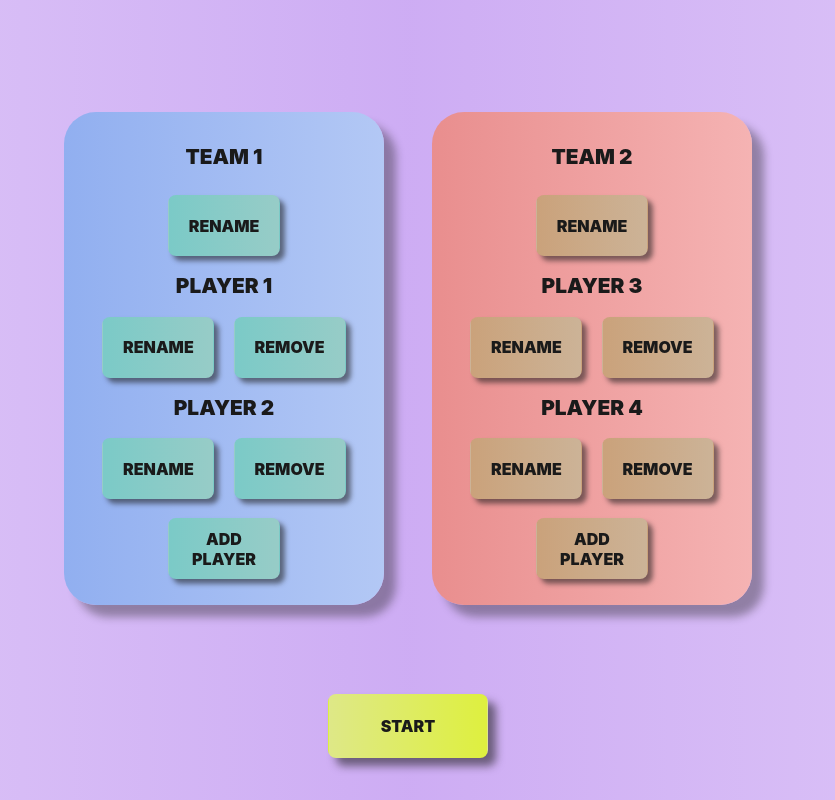
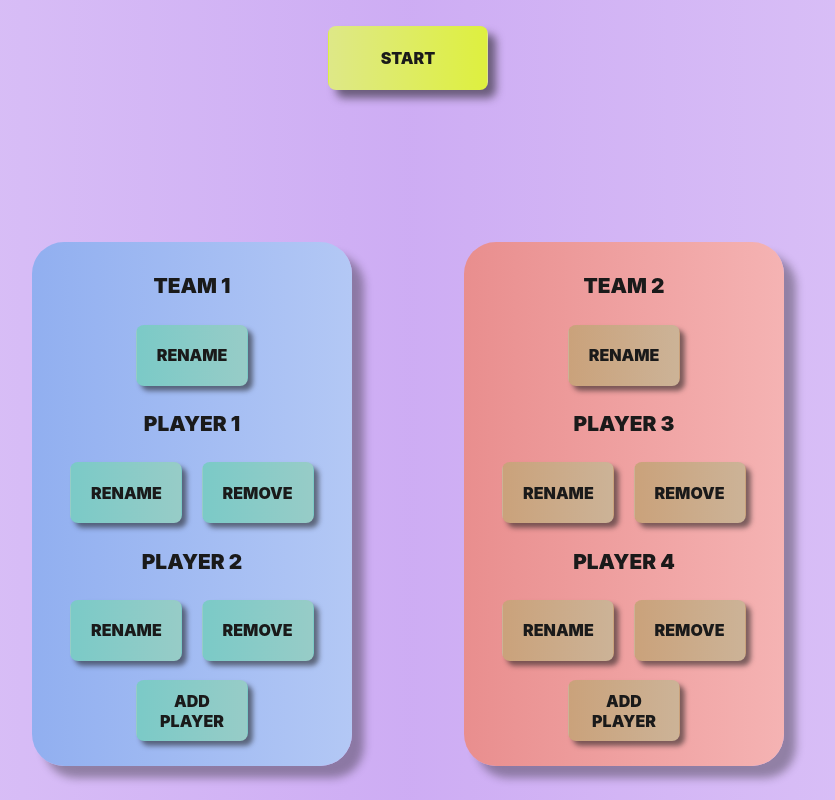
Before and after one commit to TurosIgor/taboo, a React (Vite) app in the folder taboo/: page /play/teams in a window 1280 px wide. Shown: the whole page, without its empty margins (232-1067 px from the left). Built offline with nearby package versions, Linux system fonts and the light colour scheme.

Commit message:
animations

```diff
--- a/taboo/src/components/Card/Card.jsx
+++ b/taboo/src/components/Card/Card.jsx
@@ -1,7 +1,9 @@
 import "./Card.css"
 import TabooLogo from "../../assets/TabooLogo.png"
+import { useMemo } from "react";
 
 export default function Card({ word, flipping, passed }) {
+    const memoizedTaboos = useMemo(() => word.taboo, [word])
 
     return (
         <div className="TabooCard" flipping={flipping.toString()} passed={passed.toString()} >
@@ -10,7 +12,7 @@ export default function Card({ word, flipping, passed }) {
                     <span className="Point">{word.point}</span>
                     <h2 className="Word">{word.word}</h2>
                     <div className="Taboos">
-                        {word.taboo.map((taboo, i) => <h3 key={`taboo${i * Date.now()}`} className="Taboo">{taboo}</h3>)}
+                        {memoizedTaboos.map((taboo, i) => <h3 key={`taboo${i}`} className="Taboo">{taboo}</h3>)}
                     </div>
                 </div>
                 <div className="TabooCardBack"><img src={TabooLogo} className="rotate" /></div>
--- a/taboo/src/components/Scoreboard/Scoreboard.css
+++ b/taboo/src/components/Scoreboard/Scoreboard.css
@@ -7,9 +7,6 @@ tr{
 }
 thead{
     background-image: linear-gradient(to right, rgb(222, 232, 135), rgb(222, 240, 63));
-}
-tbody{
-    border-radius: 1rem;
 }
 td{
     overflow-wrap: break-word;
@@ -24,9 +21,11 @@ td:last-child{
 .Scoreboard{
     margin-top: 2rem;
     height: 12rem;
-    width: 20rem;
+    width: 18rem;
     border-radius: 1rem;
-    padding: 1rem;
+    display: flex;
+    justify-content: center;
+    padding: 2rem;
     background-image: linear-gradient(to right, rgb(222, 232, 135), rgb(222, 240, 63));
 }
 tr:first-child td:first-child{
--- a/taboo/src/components/TeamForm/TeamForm.jsx
+++ b/taboo/src/components/TeamForm/TeamForm.jsx
@@ -1,6 +1,6 @@
 import { useState } from "react";
 
-export default function TeamForm ({ team, dispatch, teams }) {
+export default function TeamForm ({ team, dispatch, teams, started }) {
     const playersOfTeams = teams.map(team => team.players)
     const players = playersOfTeams[0].concat(playersOfTeams[1])
     const [renamingTeam, setRenamingTeam] = useState(false);
@@ -16,13 +16,13 @@ export default function TeamForm ({ team, dispatch, teams }) {
     }
 
     return (
-        <div className={`Team ${team.id}`} style={{"height":`${32 + (team.players.length - 2) * 8.2}rem`}} >
+        <div className={`Team ${team.id}`} started={started.toString()} style={started ? {} : {"height":`${32 + (team.players.length - 2) * 8.2}rem`}} >
             {renamingTeam ? <><input className="TeamNameInput" defaultValue={team.name} onChange={e => dispatch({type: "RENAME_TEAM", teamId: team.id, name: e.target.value || `Team ${team.id.split("_")[1]}`})} /><button className="SaveButton" onClick={e => setRenamingTeam(false)}>Save</button></> : <><h3 className="TeamName">{team.name}</h3>
             <button type="button" className="RenameTeamButton" onClick={e => setRenamingTeam(true)}>Rename</button></>}
             <div className="Players">
                 {team.players.map(player => (
                 <div key={player.id} className="Player">
-                    {renamingPlayer && renamingPlayer === player.id ? <input className="PlayerNameInput" defaultValue={player.name} onChange={e => dispatch({type: "RENAME_PLAYER", teamId: team.id, playerId: player.id, name: e.target.value})} /> : <h4 className="PlayerName">{player.name}</h4>}
+                    {renamingPlayer && renamingPlayer === player.id ? <input className="PlayerNameInput" defaultValue={player.name} onChange={e => dispatch({type: "RENAME_PLAYER", teamId: team.id, playerId: player.id, name: e.target.value || `Player ${player.id.split("_")[1]}`})} /> : <h4 className="PlayerName">{player.name}</h4>}
                     <div className="PlayerButton" type="button">
                     {renamingPlayer && renamingPlayer === player.id ? <button className="SaveButton" onClick={e => setRenamingPlayer(undefined)}>Save</button> : <button type="button" className="RenamePlayerButton" onClick={e => setRenamingPlayer(player.id)}>Rename</button>}
                     <button type="button" className="RemoveButton" onClick={e => dispatch({ type: "REMOVE_PLAYER", teamId: team.id, playerId:player.id })} >Remove</button>
--- a/taboo/src/pages/Game/Game.css
+++ b/taboo/src/pages/Game/Game.css
@@ -4,7 +4,14 @@
     justify-content: center;
     align-items: start;
 }
-.PlayerName{
+.Game[isover="false"]{
+    animation: grow 1s cubic-bezier(0.18, 0.89, 0.32, 1.1);
+}
+.Game[isover="true"]{
+    pointer-events: none;
+    animation: shrink 1.2s ease-in-out;
+}
+.GameContainer .PlayerName{
     margin: auto;
 }
 .UI{
@@ -46,15 +53,52 @@
     text-align: center;
     border-radius: 2rem;
     box-shadow: .5rem .5rem .5rem #1a1a1a8c;
-    transition: height 1s cubic-bezier(0.18, 0.89, 0.32, 1.28);
+    transition: height 1s cubic-bezier(0.18, 0.89, 0.32, 1.1);
     overflow: hidden;
+    animation: grow 1s cubic-bezier(0.18, 0.89, 0.32, 1.1);
 }
 h3,h4{
     margin: 1rem 0 1rem 0;
 }
-
 .TeamPoints{
     font-size: 170%;
     margin: auto;
     text-align: center;
 }
+.StartTimer{
+    font-size: 10rem;
+    text-shadow: .5rem .5rem 1rem #1a1a1a;
+    font-weight: 1000;
+    animation: startTimer 1s infinite;
+    font-family: 'Lucida Sans', 'Lucida Sans Regular', 'Lucida Grande', 'Lucida Sans Unicode', Geneva, Verdana, sans-serif;
+    color: rgb(222, 240, 63);
+}
+@keyframes startTimer{
+    0%{
+        transform: scale(1%) rotate(180deg);
+    }
+    35%{
+        transform: rotate(0);
+    }65%{
+        transform: rotate(0);
+    }
+    100%{
+        transform: scale(1%) rotate(360deg);
+    }
+}
+@keyframes grow{
+    0%{
+        transform: scale(0);
+    }
+    100%{
+        transform: scale(100%);
+    }
+}
+@keyframes shrink{
+    0%{
+        transform: scale(100%);
+    }
+    100%{
+        transform: scale(0);
+    }
+}
--- a/taboo/src/pages/Game/Game.jsx
+++ b/taboo/src/pages/Game/Game.jsx
@@ -19,6 +19,7 @@ export default function Game() {
     const [lastIndexes, setLastIndexes] = useState({team_1: -1, team_2: -1})
     const [showScores, setShowScores] = useState(false)
     const [scores, setScores] = useState({ team_1: {}, team_2: {} })
+    const [startTimer, setStartTimer] = useState(3)
     const navigate = useNavigate();
 
     function getRandomIndex(array) {
@@ -65,9 +66,24 @@ export default function Game() {
         }
     }, [counter, round])
 
+    useEffect(() => {
+        console.log(startTimer)
+        if(started) {
+            if(startTimer > 0) {
+                setTimeout(() => {
+                    setStartTimer(startTimer - 1)
+                }, 1000)
+            }
+        }
+    }, [started, startTimer])
+
+    if(started & startTimer > 0) {
+        return <h1 className="StartTimer">{startTimer}</h1>
+    }
+
     return (
-        <div className="Game">
-            {started ? word && <>
+        <div className="GameContainer">
+            {started && startTimer < 1 ? word && <div key={word} className="Game" isover={(timer === 0).toString()} >
                 <h2 className="PlayerName">{teams.find(team => team.current)?.players.find(player => player.current)?.name}'s turn</h2>
                 <Card word={word} flipping={flipping} passed={passed} />
                 <div className="UI">
@@ -85,14 +101,15 @@ export default function Game() {
                     }} >Next</button>
                     <Timer round={round} setRound={setRound} swapTeams={swapTeams} setCounter={setCounter} setStarted={setStarted} teams={teams} dispatch={dispatch} timer={timer} setTimer={setTimer} />
                     <h3 className="TeamPoints">Points: {scores[teams.find(team => team.current).id][`round${round}`]}</h3>
-                </div> </> :
+                </div> </div> :
                 <div className={`StartMessage ${teams.find(team => team.current)?.id}`} style={{"height":`${showScores ? 34 : 18}rem`}} >
                     <h3>Next up: <span className="PlayerName">{teams.find(team => team.current)?.players.find(player => player.current)?.name}</span></h3>
                     <h4>from <span className="TeamName">{teams?.find(team => team.current)?.name}</span></h4>
                     <h3 className="RoundCounter">Round {round}</h3>
                     <button type="button" className="Start" onClick={e => {
-                        setTimer(60)
+                        setTimer(5)
                         setStarted(true)
+                        setStartTimer(3)
                         }}>Start</button>
                     <button type="button" className="ShowScoreboard" onClick={e => setShowScores(!showScores)}>{showScores ? "Hide" : "Show"} Scores</button>
                     <Scoreboard teams={teams} scores={scores} />
--- a/taboo/src/pages/Teams/Teams.css
+++ b/taboo/src/pages/Teams/Teams.css
@@ -4,7 +4,7 @@
     flex-direction: column;
     justify-content: center;
     align-items: center;
-    gap: 5rem;
+    gap: 3rem;
 }
 .Teams{
     display: flex;
@@ -12,7 +12,15 @@
     flex-wrap: wrap;
     justify-content: center;
     align-items: start;
-    gap: 3rem;
+    position: relative;
+    top: 6.5rem;
+    gap: 7rem;
+    z-index: 1;
+}
+.Team[started="true"]{
+    height: 0;
+    padding: 0;
+    /* transform-origin: top; */
 }
 .Player{
     display: flex;
@@ -32,10 +40,12 @@
     padding: 1rem;
     width: 18rem;
     color: #1a1a1a;
-    margin-top:5rem;
-    transition: height 1s cubic-bezier(0.18, 0.89, 0.32, 1.28);
+    margin-top:0rem;
+    margin-bottom: 0rem;
+    transition: padding 1.4s ease, height 1.4s cubic-bezier(0.18, 0.89, 0.32, 1.28);
     overflow: hidden;
     box-shadow: .75rem .75rem .5rem #1a1a1a5e;
+    z-index: 2;
 }
 .Team .AddPlayer{
     position: sticky;
@@ -98,9 +108,13 @@
     border-radius: 2rem;
     text-transform: uppercase;
 }
-
 .RenameTeamButton, .SaveButton, .RenamePlayerButton, .RemoveButton, .AddPlayer{
     width: 7rem;
     height: 3.8rem;
     margin: .6rem;
 }
+.TeamManager .Start{
+    position: fixed;
+    top: 1rem;
+    z-index: 1;
+}
--- a/taboo/src/pages/Teams/Teams.jsx
+++ b/taboo/src/pages/Teams/Teams.jsx
@@ -1,17 +1,24 @@
 import TeamForm from "../../components/TeamForm/TeamForm"
+import { useState } from "react";
 import { useOutletContext, useNavigate } from "react-router-dom"
 import "./Teams.css"
 
 export default function Teams () {
     const { teams, dispatch } = useOutletContext();
     const navigate = useNavigate();
+    const [started, setStarted] = useState(false)
 
     return(
         <div className="TeamManager">
-            <div className="Teams">
-            {teams.map(team => <TeamForm key={team.id} team={team} teams={teams} dispatch={dispatch} />)}
+            <div className="Teams" >
+        <button type="button" className="Start" onClick={e => {
+            setStarted(true)
+            setTimeout(() => {
+                navigate("/play/game")
+            }, 1500)
+            }}>Start</button>
+            {teams.map(team => <TeamForm key={team.id} started={started} team={team} teams={teams} dispatch={dispatch} />)}
             </div>
-        <button type="button" className="Start" onClick={e => navigate("/play/game")}>Start</button>
         </div>
     )
 }
```
